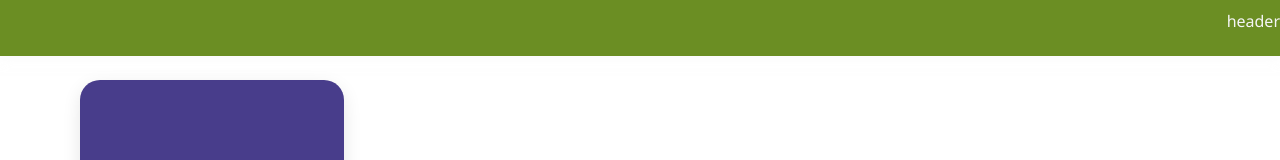
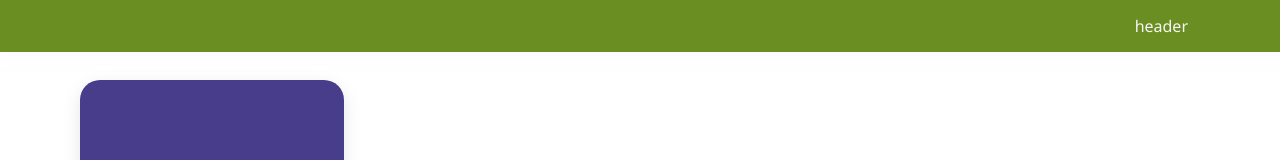
Before and after one commit to HussainALAradi5/books_builds_minds, a React (Vite) app in the folder client/: page / in a window 1280 px wide. Shown: the top 160 px of the page. Built offline with nearby package versions, Linux system fonts and the light colour scheme.

Commit message:
solve some styloing issue in the haeder

```diff
--- a/client/src/Components/Header.jsx
+++ b/client/src/Components/Header.jsx
@@ -1,6 +1,9 @@
 import "../styles/header.css"
 const Header = () => {
-  return <div className="header">header</div>
+  return <div className="header-container">
+    <div className="header"> header</div>
+
+    </div>
 }
 
 export default Header
--- a/client/src/styles/header.css
+++ b/client/src/styles/header.css
@@ -1,14 +1,18 @@
-.header {
-  text-align: center;
-  padding: 10px 0 24px 0;
+.header-container {
+  padding: 15px 20px 15px 20px;
   position: fixed;
   width: 100%;
   box-shadow: 0 2px 12px rgba(245, 245, 245, 0.515);
   background-color: midnightblue;
-  text-align: right;
+
 }
-
-.header:hover {
+.header-container:hover {
   background-color: olivedrab;
   transition: 1.5s;
 }
+
+
+.header{
+  margin-right: 7rem;
+    text-align: right;
+}
```
